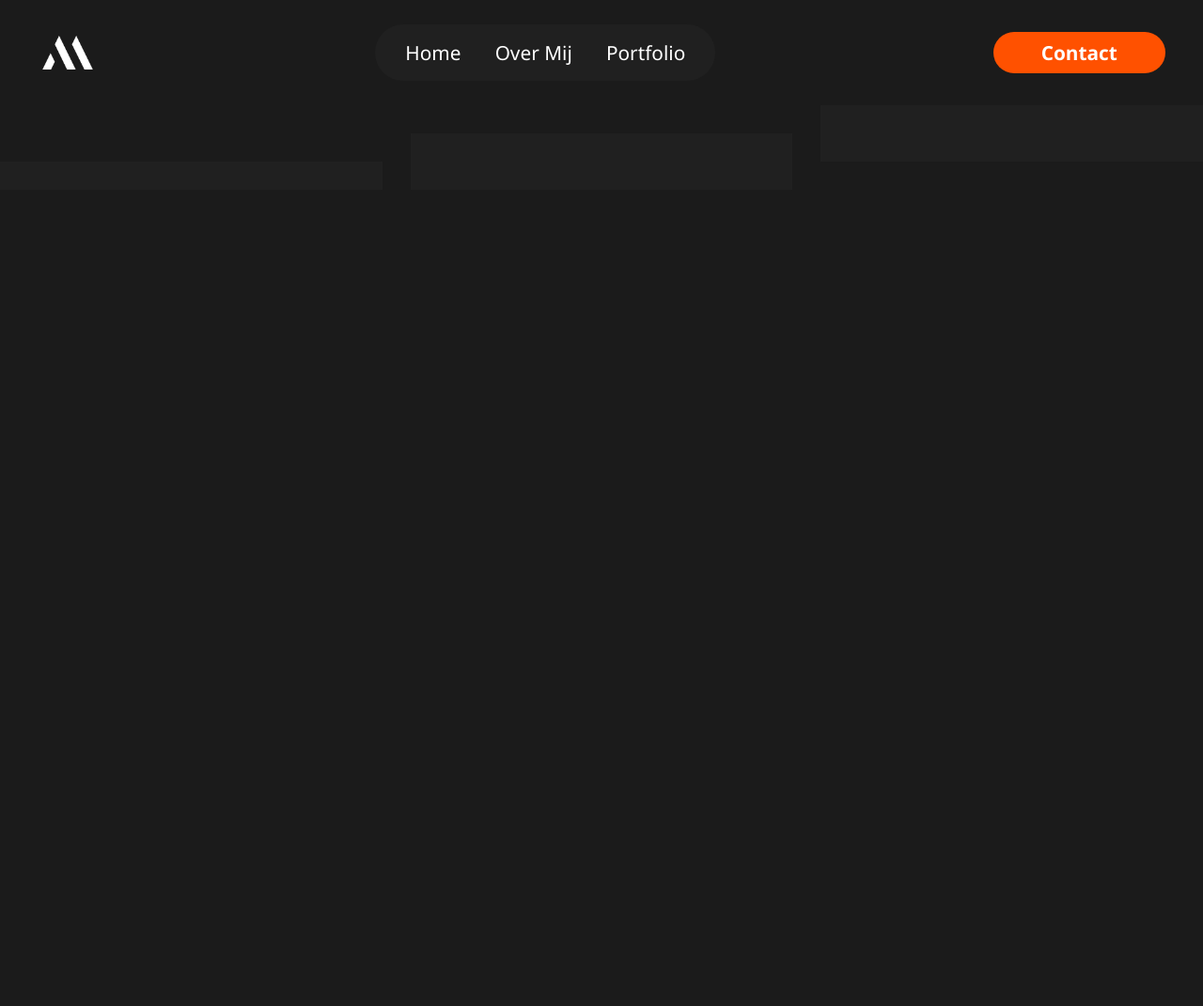
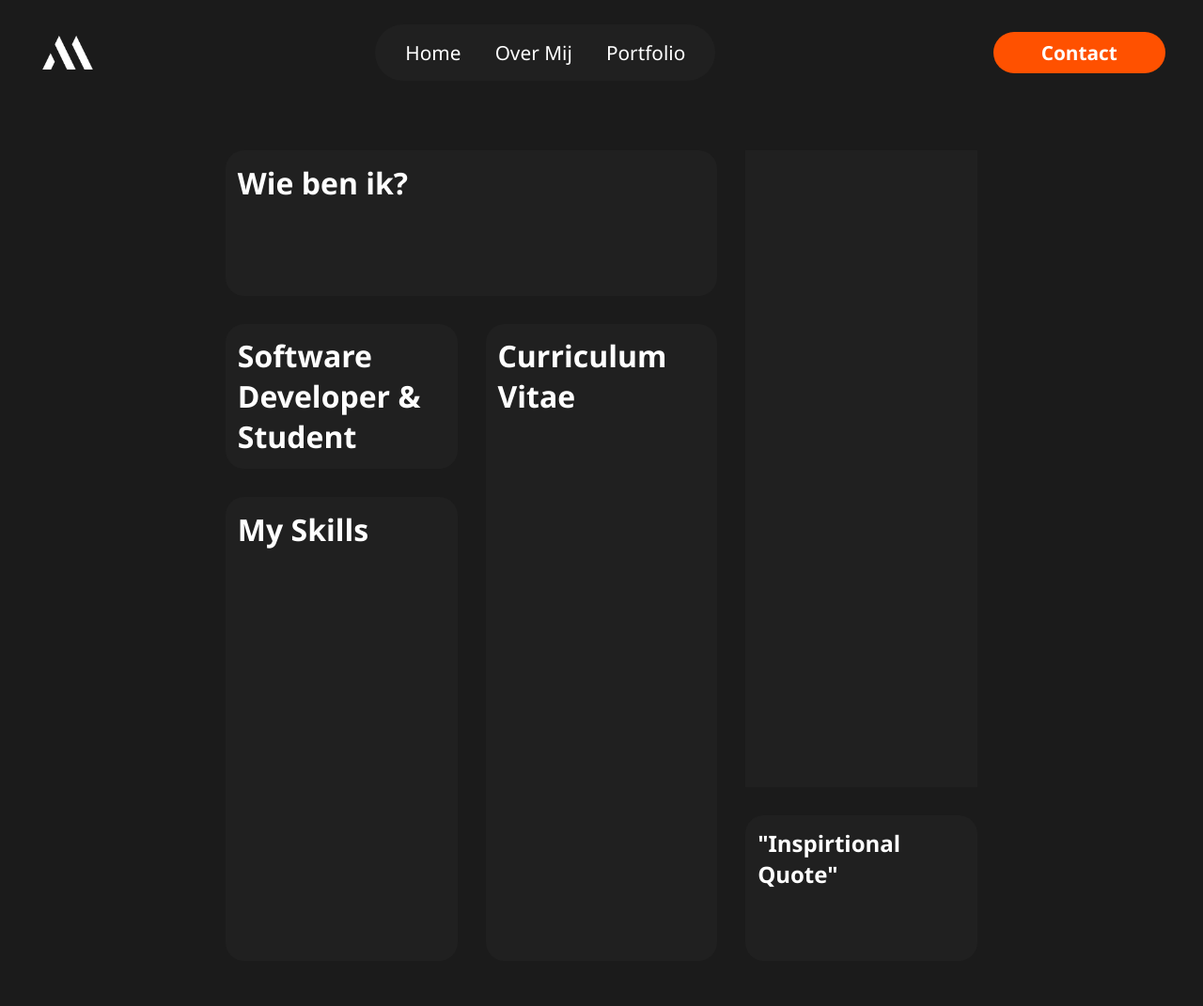
Before and after one commit to Mackab/portfolio, a PHP site: page /views/about.view.php in a window 1280 px wide. Shown: the whole page at 94% size. Before the commit the page ends 78 px from the top, so only its background shows below. Run offline with PHP 8.4, Linux system fonts and the light colour scheme.

Commit message:
initial grid template

```diff
--- a/views/about.view.php
+++ b/views/about.view.php
@@ -6,12 +6,24 @@ require 'layout/head.php';
 
     <main>
         <div class="about-parent">
-            <div class="about-div1"> </div>
-            <div class="about-div2"> </div>
-            <div class="about-div3"> </div>
-            <div class="about-div4"> </div>
-            <div class="about-div5"> </div>
-            <div class="about-div6"> </div>
+            <div class="about-div1 card">
+                <h1>Wie ben ik?</h1>
+            </div>
+            <div class="about-div2 card">
+                <h1>Software Developer & Student</h1>
+            </div>
+            <div class="about-div3 card">
+                 <h1>My Skills</h1>
+            </div>
+            <div class="about-div4 card">
+                <h1>Curriculum Vitae</h1>
+            </div>
+            <div class="about-div5">
+
+            </div>
+            <div class="about-div6 card">
+                <h2>"Inspirtional Quote"</h2>
+            </div>
         </div>
     </main>
 
--- a/views/styles.css
+++ b/views/styles.css
@@ -125,6 +125,7 @@ button:hover {
     grid-template-rows: repeat(2, 1fr) 2fr 1fr;
     grid-column-gap: 30px;
     grid-row-gap: 30px;
+    margin: 3rem 15rem;
 }
 
 .about-div1 {
@@ -156,3 +157,8 @@ button:hover {
     grid-area: 4 / 3 / 5 / 4;
     background-color: rgb(32, 32, 32);
 }
+
+.card {
+    padding: 0.8rem;
+    border-radius: 20px;
+}
```
